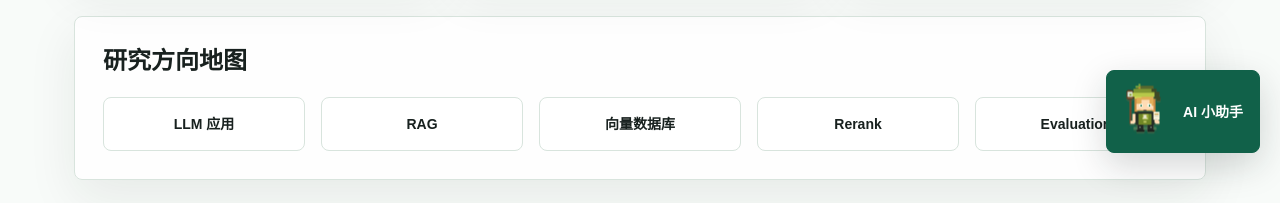
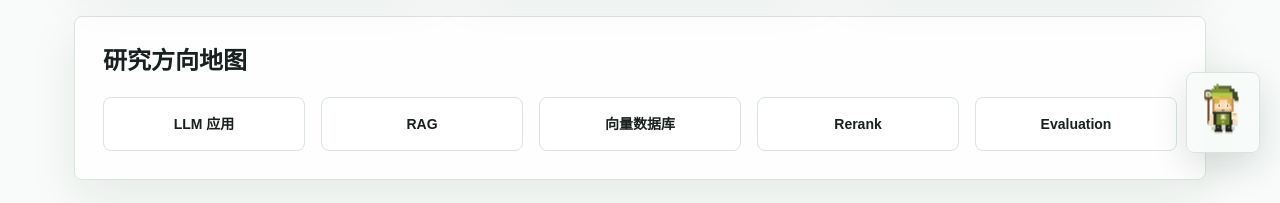
Before and after one commit to ZhouYkZzz/Zblog, a Next.js app: page /about in a window 1280 px wide. Shown: the part 627-830 px from the top of the page. Built offline with nearby package versions, Linux system fonts and the light colour scheme.

Commit message:
Refine assistant avatar trigger

```diff
--- a/src/components/ai-assistant.tsx
+++ b/src/components/ai-assistant.tsx
@@ -489,7 +489,7 @@ export function AiAssistant() {
         <section className="card flex h-[min(680px,calc(100vh-96px))] w-[min(430px,calc(100vw-40px))] flex-col overflow-hidden bg-white">
           <div className="flex items-start justify-between gap-4 border-b border-line p-4">
             <div className="flex items-start gap-3">
-              <AssistantAvatar state={avatarState} size="sm" showBubble />
+              <AssistantAvatar state={avatarState} size="sm" />
               <div>
                 <p className="text-xs font-black uppercase text-coral">AI Assistant</p>
                 <h2 className="mt-1 text-xl font-black text-ink">ZBlog 小助手</h2>
@@ -639,12 +639,12 @@ export function AiAssistant() {
       <button
         type="button"
         onClick={() => setOpen((current) => !current)}
-        className="flex items-center gap-2 rounded-[8px] border border-pine bg-pine py-2 pl-2 pr-4 text-sm font-black text-white shadow-[0_12px_35px_rgba(24,33,31,0.18)]"
+        aria-label="打开 AI 小助手"
+        className={`group rounded-[8px] border border-line bg-cloud/90 p-2 shadow-[0_12px_35px_rgba(24,33,31,0.14)] backdrop-blur transition-all duration-300 ease-out hover:-translate-y-1 hover:bg-white ${
+          open ? "pointer-events-none translate-y-3 scale-75 opacity-0" : "translate-y-0 scale-100 opacity-100"
+        }`}
       >
-        <span className="rounded-[8px] bg-white/94 p-0.5">
-          <AssistantAvatar state={avatarState} size="sm" />
-        </span>
-        <span>AI 小助手</span>
+        <AssistantAvatar state={avatarState} size="sm" className="transition-transform duration-300 group-hover:scale-105" />
       </button>
     </div>
   );
--- a/src/components/assistant-avatar.tsx
+++ b/src/components/assistant-avatar.tsx
@@ -5,17 +5,19 @@ type AssistantAvatarState = "idle" | "thinking" | "talking";
 export function AssistantAvatar({
   state = "idle",
   size = "md",
-  showBubble = false
+  showBubble = false,
+  className = ""
 }: {
   state?: AssistantAvatarState;
   size?: "sm" | "md";
   showBubble?: boolean;
+  className?: string;
 }) {
   const sizeClass = size === "sm" ? "h-14 w-14" : "h-20 w-20";
   const bubbleText = state === "thinking" ? "..." : state === "talking" ? "AI" : "Z";
 
   return (
-    <span className={`assistant-avatar relative inline-grid shrink-0 place-items-center ${sizeClass}`} data-state={state}>
+    <span className={`assistant-avatar relative inline-grid shrink-0 place-items-center ${sizeClass} ${className}`} data-state={state}>
       <style>{`
         .assistant-avatar .sprite {
           width: 100%;
```
